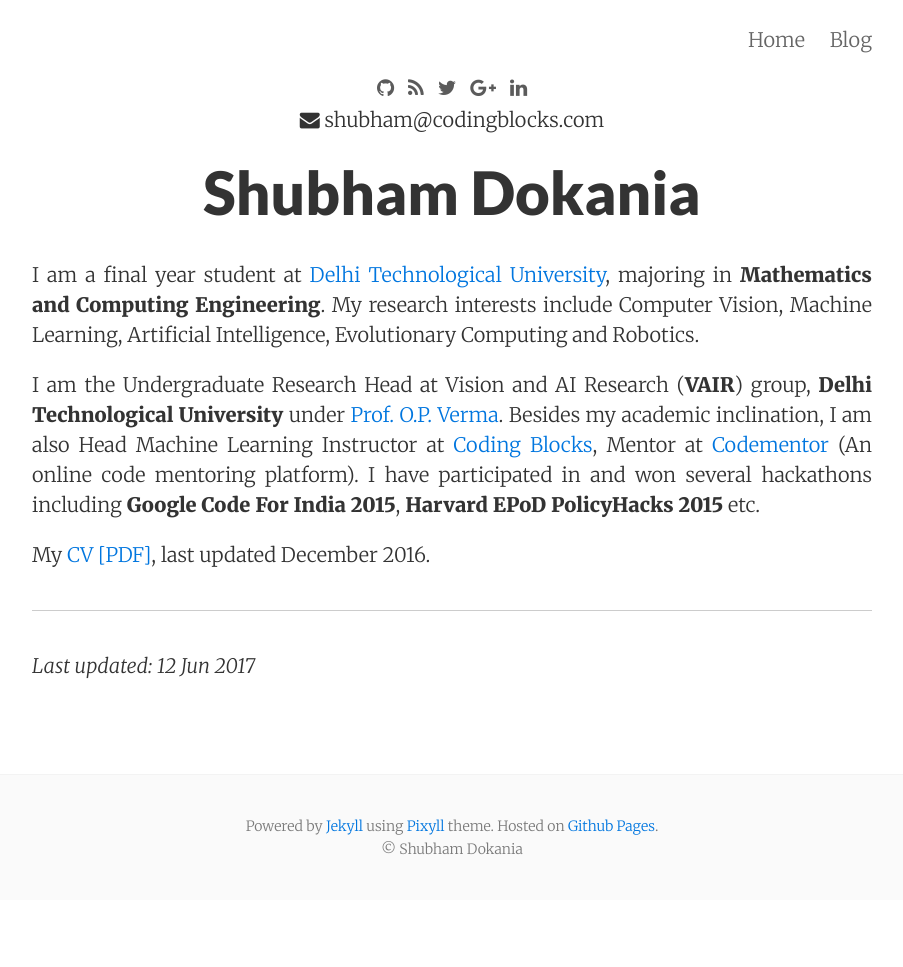
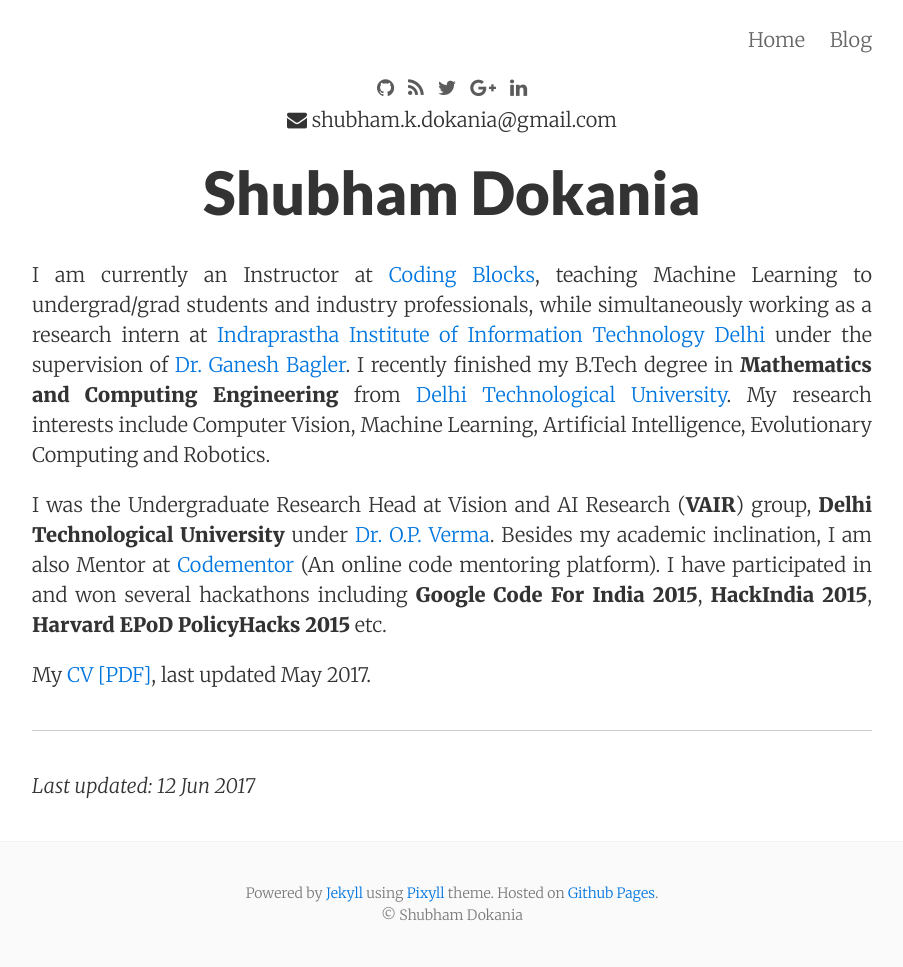
Before and after one commit to shubham1810/my_site_source, a Jekyll site: the page built from index.md, in a window 1280 px wide. Shown: the whole page, without its empty margins (188-1091 px from the left). Built offline with Jekyll 4.4.1, drawn with Linux system fonts in a browser that asks for light colours; nearby versions of some CDN libraries; the list of posts is cut into pages by our own code; before the commit the page ends 900 px from its top, so only the background shows below that.

```diff
--- a/_config.yml
+++ b/_config.yml
@@ -1,6 +1,6 @@
 # Site settings
 title:       Shubham Dokania
-email:       shubham@codingblocks.com
+email:       shubham.k.dokania@gmail.com
 author:      Shubham Dokania
 description: "Personal website and blog"
 baseurl:     ""
--- a/_includes/head.html
+++ b/_includes/head.html
@@ -68,5 +68,6 @@
         var s = document.getElementsByTagName('script')[0]; s.parentNode.insertBefore(ga, s);
       })();
     </script>
+    <script src="https://cdn.mathjax.org/mathjax/latest/MathJax.js?config=TeX-AMS-MML_HTMLorMML" type="text/javascript"></script>
     {% endif %}
 </head>
--- a/index.md
+++ b/index.md
@@ -5,14 +5,11 @@ title: "Shubham Dokania"
 ---
 
 
+I am currently an Instructor at [Coding Blocks](http://codingblocks.com/), teaching Machine Learning to undergrad/grad students and industry professionals, while simultaneously working as a research intern at [Indraprastha Institute of Information Technology Delhi](https://www.iiitd.ac.in/) under the supervision of [Dr. Ganesh Bagler](http://faculty.iiitd.ac.in/~bagler/). I recently finished my B.Tech degree in **Mathematics and Computing Engineering** from [Delhi Technological University](http://dtu.ac.in/). My research interests include Computer Vision, Machine Learning, Artificial Intelligence, Evolutionary Computing and Robotics.
 
+I was the Undergraduate Research Head at Vision and AI Research (**VAIR**) group, **Delhi Technological University** under [Dr. O.P. Verma](http://www.dtu.ac.in/Web/Departments/CSE/faculty/opverma.php). Besides my academic inclination, I am also Mentor at [Codementor](https://www.codementor.io/shubham1810) (An online code mentoring platform). I have participated in and won several hackathons including **Google Code For India 2015**, **HackIndia 2015**, **Harvard EPoD PolicyHacks 2015** etc.
 
-I am a final year student at [Delhi Technological University](http://dtu.ac.in/),  majoring in **Mathematics and Computing Engineering**. My research interests include Computer Vision, Machine Learning, Artificial Intelligence, Evolutionary Computing and Robotics.
-
-I am the Undergraduate Research Head at Vision and AI Research (**VAIR**) group, **Delhi Technological University** under [Prof. O.P. Verma](http://www.dtu.ac.in/Web/Departments/CSE/faculty/opverma.php). Besides my academic inclination, I am also Head Machine Learning Instructor at [Coding Blocks](http://codingblocks.com/), Mentor at [Codementor](https://www.codementor.io/shubham1810) (An online code mentoring platform).
-I have participated in and won several hackathons including **Google Code For India 2015**, **Harvard EPoD PolicyHacks 2015** etc.
-
-My <a markdown="0" href="{{ site.url }}/assets/cv.pdf">CV [PDF]</a>, last updated December 2016.
+My <a markdown="0" href="{{ site.url }}/assets/cv.pdf">CV [PDF]</a>, last updated May 2017.
 
 ---
 
```
Also changed, not shown: _posts/2014-06-10-see-pixyll-in-action.md (+2 -0 lines), _posts/2016-01-19-pca.md (deleted, +0 -13 lines), _posts/2017-06-10-de.md (added, +86 -0 lines).
